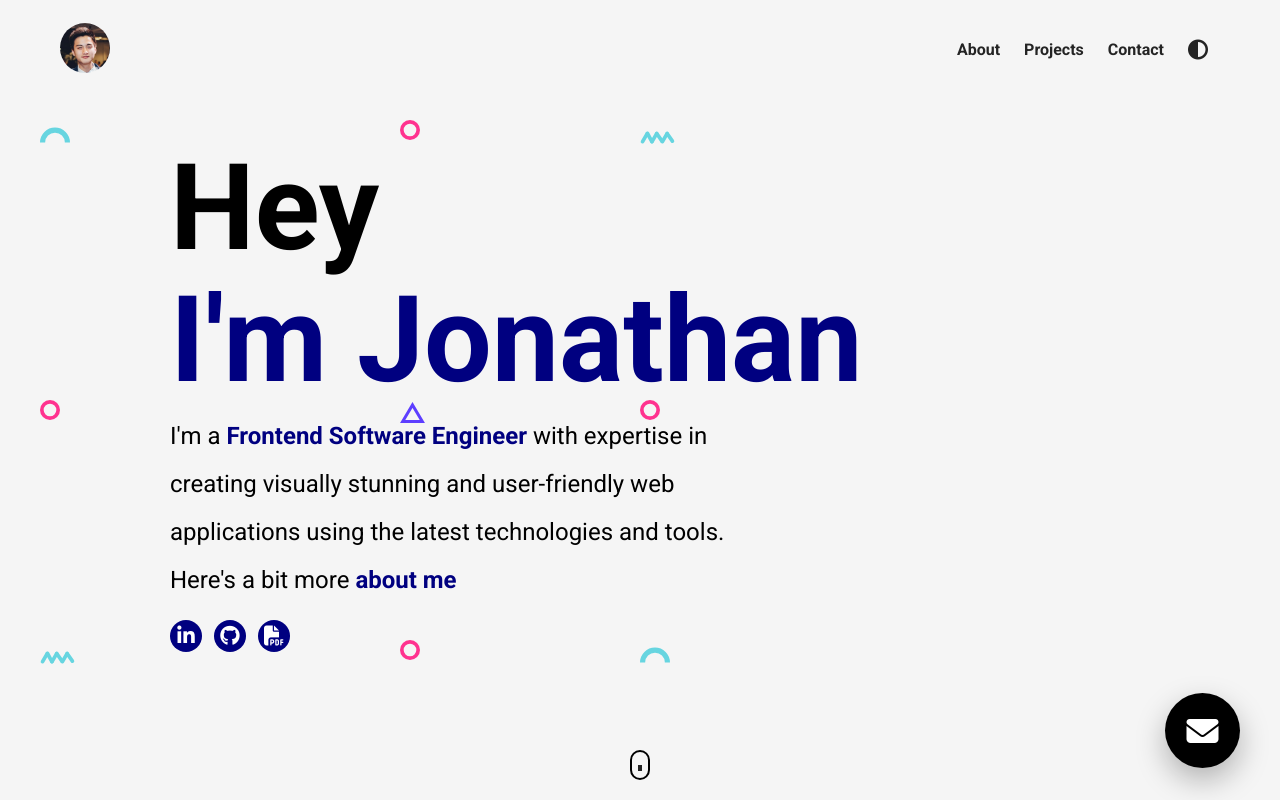
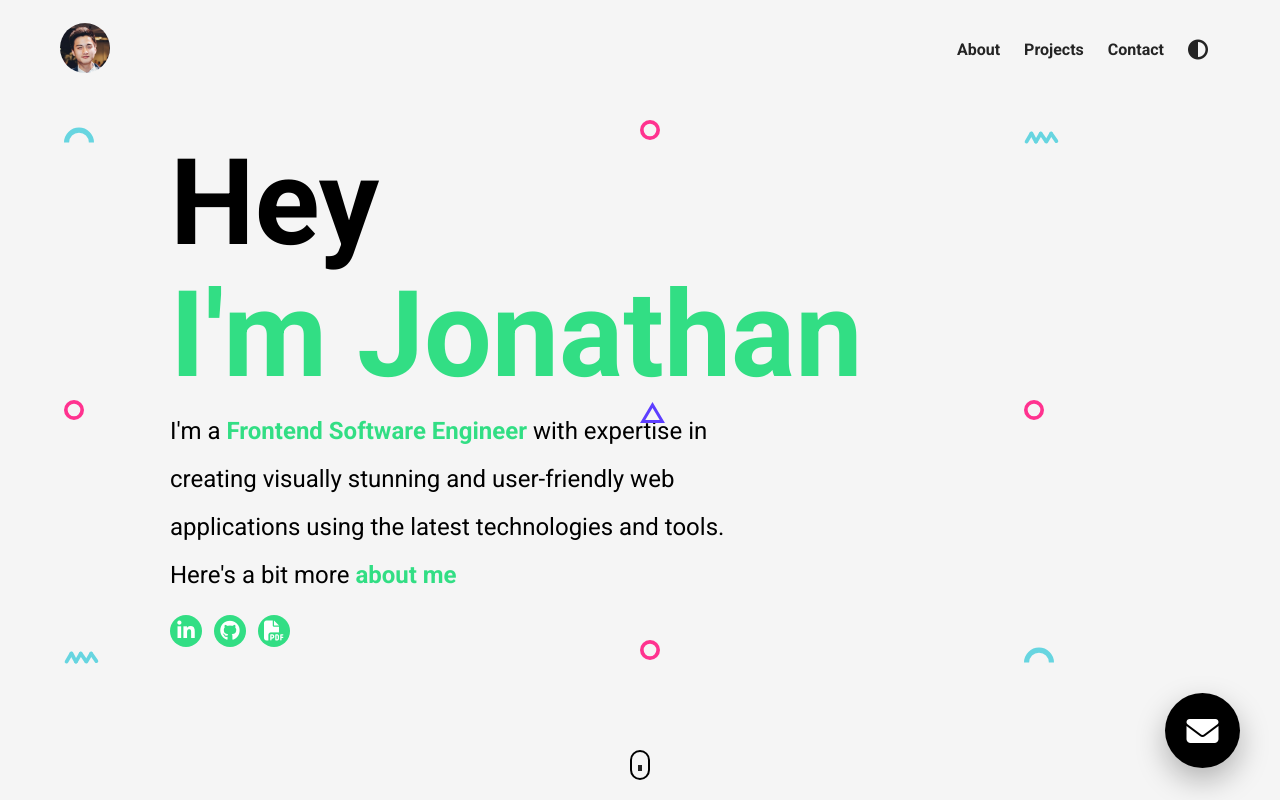
Before and after one commit to JonathanLee2020/ePortfolio, a plain HTML site: page index.html in a window 1280 px wide. Shown: the top 800 px of the page. Drawn offline with nearby package versions, Linux system fonts and the light colour scheme.

Commit message:
changed color scheme

```diff
--- a/index.html
+++ b/index.html
@@ -91,7 +91,7 @@
             <div class="modal__half modal__about">
                 <h3 class="modal__title modal__title--about">Here's a bit about me.</h3>
                 <h4 class="modal__sub-title modal__sub-title--about"></h4>
-                <p class="modal__para">I'm a <b class="highlight">Frontend Software Engineering Student</b> with a strong passion for developing websites with enriching user experiences.
+                <p class="modal__para">I'm a <b class="highlight--modal">Frontend Software Engineering Student</b> with a strong passion for developing websites with enriching user experiences.
                 <br>
                 I am working on extremely difficult engineering problems and enjoy collaborating with others to find the most efficient path to completing these problems.
                 </p>
--- a/styles.css
+++ b/styles.css
@@ -84,7 +84,16 @@ input:focus, textarea:focus {
 }
 
 .title--secondary, .highlight {
-    color: navy !important;
+    color: #32de84 !important;
+}
+
+.social__link {
+    background-color: #32de84;
+    color: black;
+}
+
+.highlight--modal {
+    color: navy;
 }
 
 .click {
@@ -160,12 +169,12 @@ nav,
 }
 
 .dark-theme .highlight {
-    color: lightblue !important;
+    color: #32de84 !important;
 }
 
 .dark-theme .social__link {
-    color: black;
-    background-color: lightblue;
+    color: white;
+    background-color: #32de84;
 }
 
 .dark-theme .mail__button {
@@ -217,22 +226,22 @@ nav,
 
 .social__list {
     margin-top: 16px;
+    margin-bottom: 10px;
     display: flex;
 }
 
 .social__link {
-    background-color: navy;
     color: white;
     padding: 6px;
     width: 32px;
     height: 32px;
-    font-size: 16px;
+    font-size: 14px;
     margin-right: 12px;
     display: flex;
     justify-content: center;
-    align-content: center;
-    border-radius: 50%; */
-}
+    align-items: center;
+    border-radius: 50%;
+  }
 
 .mail__button {
     width: 75px;
@@ -641,39 +650,39 @@ footer {
 }
 .shape--0 {
     top: 15vh;
-    left: 5vh;
+    left: 5vw;
 }
 .shape--1 {
     top: 15vh;
-    left: 50vh;
+    left: 50vw;
 }
 .shape--2 {
     top: 15vh;
-    left: 80vh;
+    left: 80vw;
 }
 .shape--3 {
     top: 50vh;
-    left: 5vh;
+    left: 5vw;
 }
 .shape--4 {
     top: 50vh;
-    left: 50vh;
+    left: 50vw;
 }
 .shape--5 {
     top: 50vh;
-    left: 80vh;
+    left: 80vw;
 }
 .shape--6 {
     top: 80vh;
-    left: 5vh;
+    left: 5vw;
 }
 .shape--7 {
     top: 80vh;
-    left: 50vh;
+    left: 50vw;
 }
 .shape--8 {
     top: 80vh;
-    left: 80vh;
+    left: 80vw;
 }
 
 /* f phones */
```
